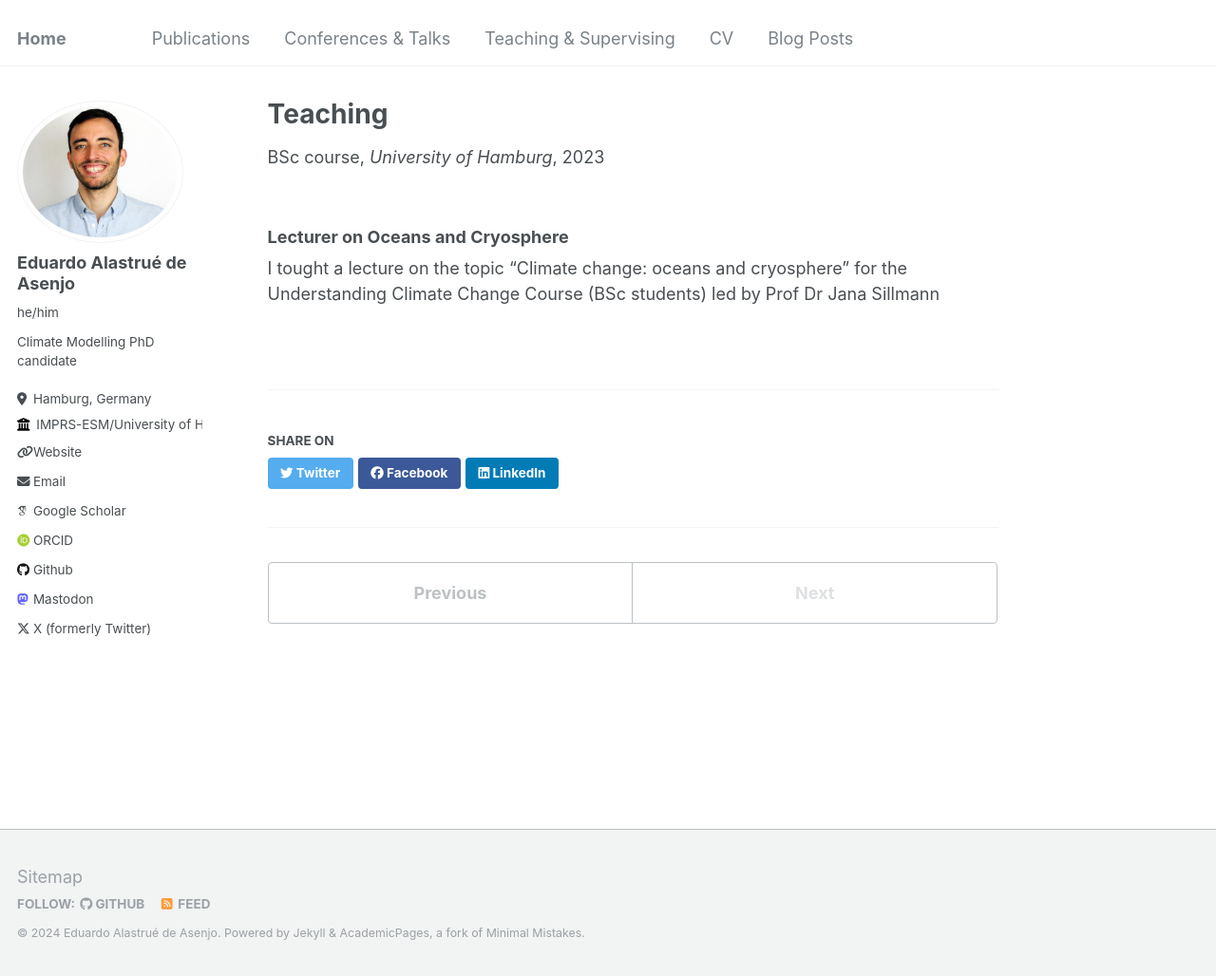
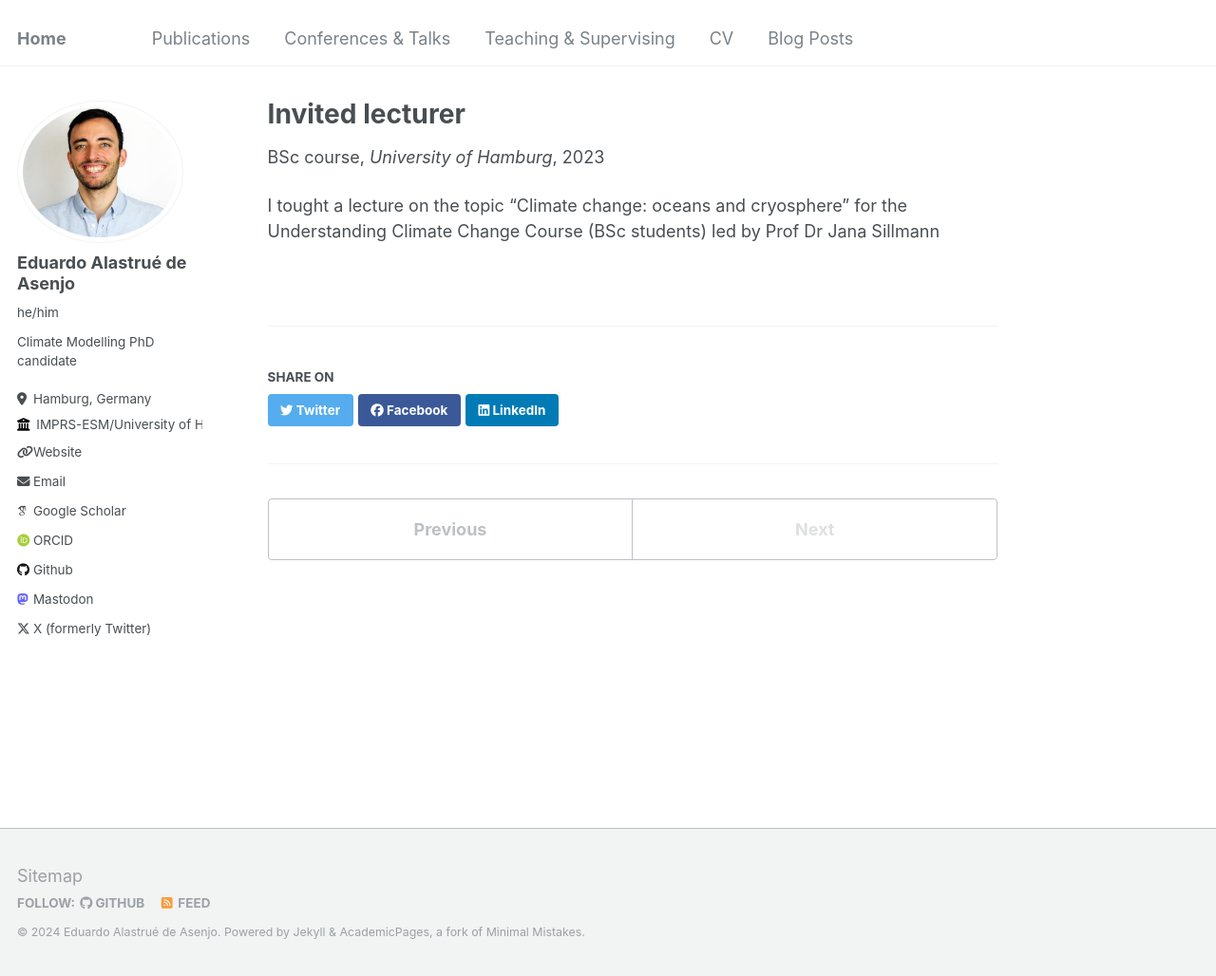
Before and after one commit to edualas/edualas.github.io, a Jekyll site: the page built from _teaching/oce_cryo_23.md, in a window 1280 px wide and 1028 px high. Shown: the whole window at 95% size. Built offline with Jekyll 4.4.1, drawn with Linux system fonts in a browser that asks for light colours; some web fonts are replaced.

Commit message:
Update oce_cryo_23.md

```diff
--- a/_teaching/oce_cryo_23.md
+++ b/_teaching/oce_cryo_23.md
@@ -1,12 +1,10 @@
 ---
-title: "Teaching"
+title: "Invited lecturer"
 collection: teaching
 type: "BSc course"
-permalink: /teaching/oce_cryp
+permalink: /teaching/oce_cryo
 venue: "University of Hamburg"
 date: 2023-04-01
 ---
 
-### Lecturer on Oceans and Cryosphere
-
 I tought a lecture on the topic “Climate change: oceans and cryosphere” for the Understanding Climate Change Course (BSc students) led by Prof Dr Jana Sillmann
```
